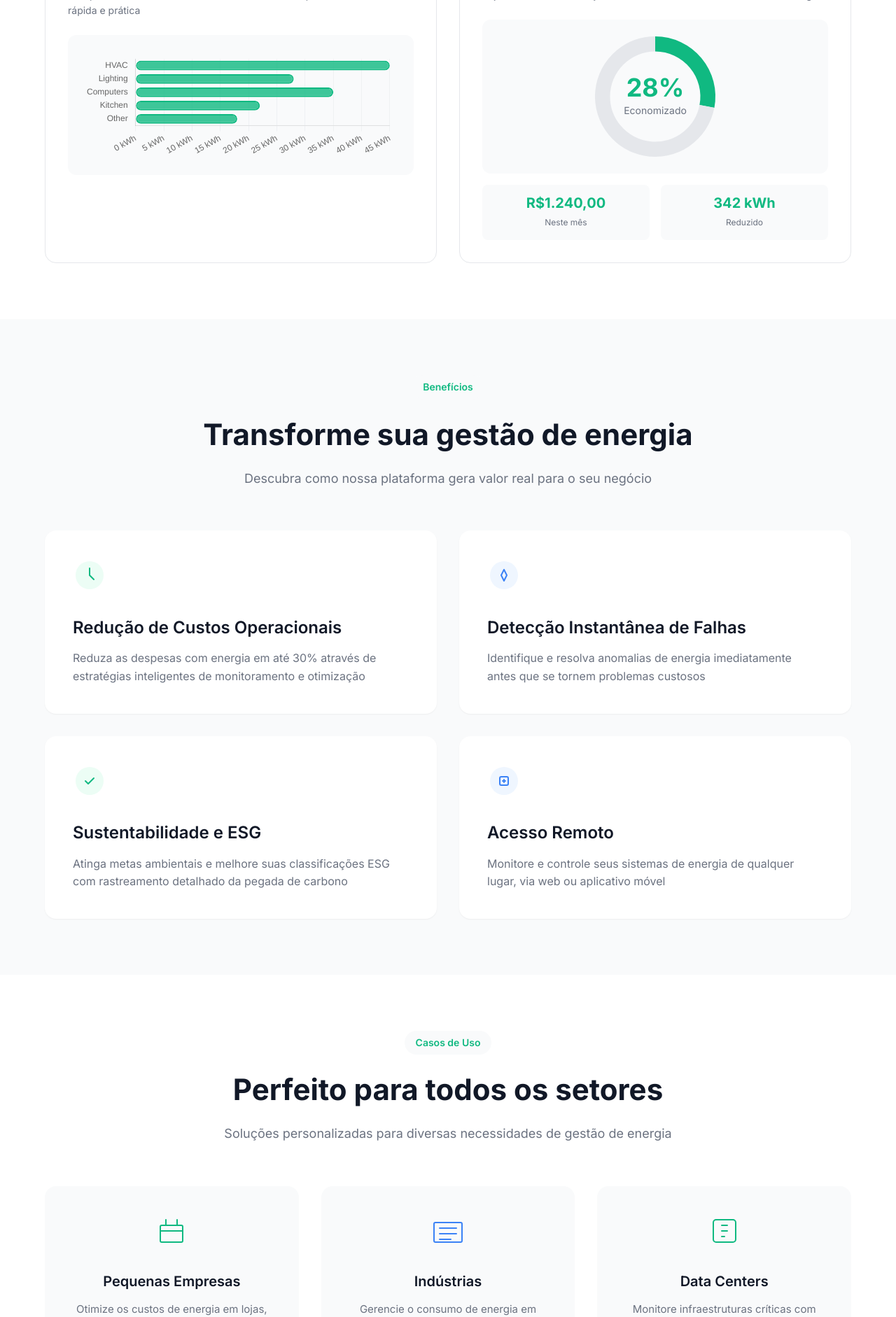
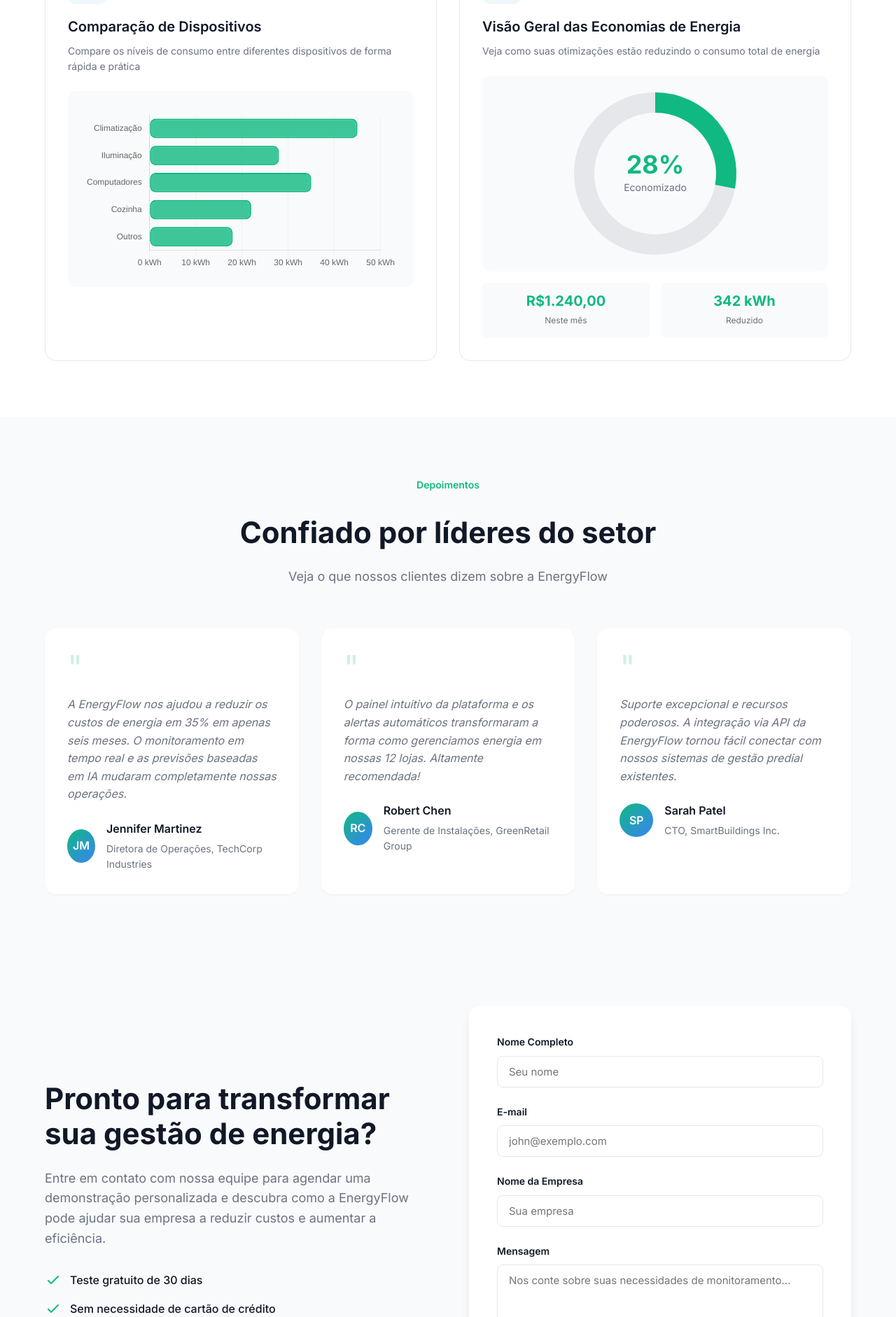
Before and after one commit to queren-alves/energyflow, a PHP site: page / in a window 1280 px wide. Shown: the part 2971-4853 px from the top of the page at 70% size. Run offline with PHP 8.4, Linux system fonts and the light colour scheme.

Commit message:
ajustes no css e js

```diff
--- a/website/index.html
+++ b/website/index.html
@@ -28,8 +28,6 @@
           <a href="#home" class="nav-link">Início</a>
           <a href="#features" class="nav-link">Recursos</a>
           <a href="#data-visualization" class="nav-link">Demonstração</a>
-          <a href="#benefits" class="nav-link">Benefícios</a>
-          <a href="#use-cases" class="nav-link">Casos de uso</a>
           <a href="#contact" class="nav-link">Contato</a>
         </nav>
 
@@ -254,7 +252,7 @@
               <canvas id="horizontalBarChart"></canvas>
             </div>
             <div class="chart-tooltip">
-              <span class="tooltip-label">Sistema de Ar Condicionado</span>
+              <span class="tooltip-label">Climatização</span>
               <span class="tooltip-value">Maior consumidor</span>
             </div>
           </div>
@@ -288,131 +286,6 @@
         </div>
       </div>
     </section>
-
-  <!-- seção benefícios -->
-  <section class="benefits" id="benefits">
-    <div class="container">
-      <div class="section-header">
-        <span class="section-tag">Benefícios</span>
-        <h2 class="section-title">Transforme sua gestão de energia</h2>
-        <p class="section-description">Descubra como nossa plataforma gera valor real para o seu negócio</p>
-      </div>
-
-      <div class="benefits-grid">
-        <div class="benefit-card">
-          <div class="benefit-icon">
-            <svg width="48" height="48" viewBox="0 0 48 48" fill="none" xmlns="http://www.w3.org/2000/svg">
-              <circle cx="24" cy="24" r="20" fill="#ECFDF5"/>
-              <path d="M24 14V24L30 30" stroke="#10B981" stroke-width="2" stroke-linecap="round"/>
-            </svg>
-          </div>
-          <h3 class="benefit-title">Redução de Custos Operacionais</h3>
-          <p class="benefit-description">Reduza as despesas com energia em até 30% através de estratégias inteligentes de monitoramento e otimização</p>
-        </div>
-
-        <div class="benefit-card">
-          <div class="benefit-icon">
-            <svg width="48" height="48" viewBox="0 0 48 48" fill="none" xmlns="http://www.w3.org/2000/svg">
-              <circle cx="24" cy="24" r="20" fill="#EFF6FF"/>
-              <path d="M24 16L28 24L24 32L20 24L24 16Z" stroke="#3B82F6" stroke-width="2" stroke-linejoin="round"/>
-            </svg>
-          </div>
-          <h3 class="benefit-title">Detecção Instantânea de Falhas</h3>
-          <p class="benefit-description">Identifique e resolva anomalias de energia imediatamente antes que se tornem problemas custosos</p>
-        </div>
-
-        <div class="benefit-card">
-          <div class="benefit-icon">
-            <svg width="48" height="48" viewBox="0 0 48 48" fill="none" xmlns="http://www.w3.org/2000/svg">
-              <circle cx="24" cy="24" r="20" fill="#ECFDF5"/>
-              <path d="M18 24L22 28L30 20" stroke="#10B981" stroke-width="2" stroke-linecap="round" stroke-linejoin="round"/>
-            </svg>
-          </div>
-          <h3 class="benefit-title">Sustentabilidade e ESG</h3>
-          <p class="benefit-description">Atinga metas ambientais e melhore suas classificações ESG com rastreamento detalhado da pegada de carbono</p>
-        </div>
-
-        <div class="benefit-card">
-          <div class="benefit-icon">
-            <svg width="48" height="48" viewBox="0 0 48 48" fill="none" xmlns="http://www.w3.org/2000/svg">
-              <circle cx="24" cy="24" r="20" fill="#EFF6FF"/>
-              <rect x="18" y="18" width="12" height="12" rx="2" stroke="#3B82F6" stroke-width="2"/>
-              <path d="M24 22V26M22 24H26" stroke="#3B82F6" stroke-width="2" stroke-linecap="round"/>
-            </svg>
-          </div>
-          <h3 class="benefit-title">Acesso Remoto</h3>
-          <p class="benefit-description">Monitore e controle seus sistemas de energia de qualquer lugar, via web ou aplicativo móvel</p>
-        </div>
-      </div>
-    </div>
-  </section>
-
-  <!-- seção estudo de casos -->
-  <section class="use-cases" id="use-cases">
-    <div class="container">
-      <div class="section-header">
-        <span class="section-tag">Casos de Uso</span>
-        <h2 class="section-title">Perfeito para todos os setores</h2>
-        <p class="section-description">Soluções personalizadas para diversas necessidades de gestão de energia</p>
-      </div>
-
-      <div class="use-cases-grid">
-        <div class="use-case-card">
-          <div class="use-case-image">
-            <svg width="64" height="64" viewBox="0 0 64 64" fill="none" xmlns="http://www.w3.org/2000/svg">
-              <rect x="16" y="24" width="32" height="24" rx="2" stroke="#10B981" stroke-width="2"/>
-              <path d="M24 16V24M40 16V24M16 32H48" stroke="#10B981" stroke-width="2" stroke-linecap="round"/>
-            </svg>
-          </div>
-          <h3 class="use-case-title">Pequenas Empresas</h3>
-          <p class="use-case-description">Otimize os custos de energia em lojas, restaurantes e escritórios com ferramentas de monitoramento fáceis de usar</p>
-        </div>
-
-        <div class="use-case-card">
-          <div class="use-case-image">
-            <svg width="64" height="64" viewBox="0 0 64 64" fill="none" xmlns="http://www.w3.org/2000/svg">
-              <rect x="12" y="20" width="40" height="28" rx="2" stroke="#3B82F6" stroke-width="2"/>
-              <path d="M20 28H44M20 36H44M20 44H36" stroke="#3B82F6" stroke-width="2" stroke-linecap="round"/>
-            </svg>
-          </div>
-          <h3 class="use-case-title">Indústrias</h3>
-          <p class="use-case-description">Gerencie o consumo de energia em grande escala em plantas de manufatura com precisão e controle</p>
-        </div>
-
-        <div class="use-case-card">
-          <div class="use-case-image">
-            <svg width="64" height="64" viewBox="0 0 64 64" fill="none" xmlns="http://www.w3.org/2000/svg">
-              <rect x="16" y="16" width="32" height="32" rx="4" stroke="#10B981" stroke-width="2"/>
-              <path d="M28 24H36M28 32H36M28 40H32" stroke="#10B981" stroke-width="2" stroke-linecap="round"/>
-            </svg>
-          </div>
-          <h3 class="use-case-title">Data Centers</h3>
-          <p class="use-case-description">Monitore infraestruturas críticas com alertas em tempo real e recursos de manutenção preditiva</p>
-        </div>
-
-        <div class="use-case-card">
-          <div class="use-case-image">
-            <svg width="64" height="64" viewBox="0 0 64 64" fill="none" xmlns="http://www.w3.org/2000/svg">
-              <rect x="20" y="12" width="24" height="40" rx="2" stroke="#3B82F6" stroke-width="2"/>
-              <path d="M28 20H36M28 28H36M28 36H36" stroke="#3B82F6" stroke-width="2" stroke-linecap="round"/>
-            </svg>
-          </div>
-          <h3 class="use-case-title">Prédios Comerciais</h3>
-          <p class="use-case-description">Reduza os custos operacionais em edifícios corporativos e centros comerciais com gestão inteligente de energia</p>
-        </div>
-
-        <div class="use-case-card">
-          <div class="use-case-image">
-            <svg width="64" height="64" viewBox="0 0 64 64" fill="none" xmlns="http://www.w3.org/2000/svg">
-              <path d="M32 12L48 28H40V52H24V28H16L32 12Z" stroke="#10B981" stroke-width="2" stroke-linejoin="round"/>
-            </svg>
-          </div>
-          <h3 class="use-case-title">Condomínios Residenciais</h3>
-          <p class="use-case-description">Forneça aos moradores dados transparentes sobre o consumo de energia e ajude a reduzir o gasto total do edifício</p>
-        </div>
-      </div>
-    </div>
-  </section>
 
   <!-- seção depoimentos -->
   <section class="testimonials">
--- a/website/src/javascript/register.js
+++ b/website/src/javascript/register.js
@@ -156,7 +156,7 @@ document.addEventListener('DOMContentLoaded', function() {
         const formData = new FormData(registerForm);
 
         try {
-          const response = await fetch('php/register.php', {
+          const response = await fetch('src/php/register.php', {
             method: 'POST',
             body: formData
           });
--- a/website/src/javascript/view.js
+++ b/website/src/javascript/view.js
@@ -1,13 +1,13 @@
 document.addEventListener('DOMContentLoaded', () => {
-  // Data Visualization Charts
+  // charts
   const initializeCharts = () => {
-    // Check if Chart.js is loaded
+    // verifica se Chart.js ta carregado
     if (typeof Chart === 'undefined') {
       console.error('Chart.js is not loaded');
       return;
     }
 
-    // Line Chart - Energy Consumption by Environment
+    // line chart
 const lineCtx = document.getElementById('lineChart');
 if (lineCtx) {
   const lineChart = new Chart(lineCtx, {
@@ -15,7 +15,7 @@ if (lineCtx) {
     data: {
       labels: ['6am', '9am', '12pm', '3pm', '6pm', '9pm'],
       datasets: [{
-        label: 'Kitchen',
+        label: 'Cozinha',
         data: [2.1, 2.8, 3.5, 3.2, 4.1, 3.8],
         borderColor: 'rgb(16, 185, 129)',
         backgroundColor: 'rgba(16, 185, 129, 0.1)',
@@ -29,8 +29,8 @@ if (lineCtx) {
       responsive: true,
       maintainAspectRatio: false,
       animation: {
-        duration: 2000,           // antes: 1000
-        easing: 'easeInOutCubic'  // transição mais suave
+        duration: 2000,
+        easing: 'easeInOutCubic'
       },
       plugins: {
         legend: { display: false },
@@ -53,24 +53,24 @@ if (lineCtx) {
     }
   });
 
-  // Animate line chart data
+  // animação line chart
   setInterval(() => {
     lineChart.data.datasets[0].data = lineChart.data.datasets[0].data.map(() =>
       (Math.random() * 3 + 1.5).toFixed(1)
     );
     lineChart.update('active');
-  }, 5000); // antes: 3000
+  }, 5000);
 }
 
-// Bar Chart - Consumption Alerts
+// bar chart
 const barCtx = document.getElementById('barChart');
 if (barCtx) {
   const barChart = new Chart(barCtx, {
     type: 'bar',
     data: {
-      labels: ['Device 1', 'Device 2', 'Device 3', 'Device 4', 'Device 5'],
+      labels: ['Disp 1', 'Disp 2', 'Disp 3', 'Disp 4', 'Disp 5'],
       datasets: [{
-        label: 'Consumption',
+        label: 'Consumo',
         data: [65, 85, 45, 95, 70],
         backgroundColor: [
           'rgb(16, 185, 129)',
@@ -112,7 +112,7 @@ if (barCtx) {
     }
   });
 
-  // Animate bar chart data
+  // animação bar chart
   setInterval(() => {
     barChart.data.datasets[0].data = barChart.data.datasets[0].data.map(() => {
       const value = Math.floor(Math.random() * 60 + 40);
@@ -124,18 +124,18 @@ if (barCtx) {
       return 'rgb(239, 68, 68)';
     });
     barChart.update('active');
-  }, 5000); // antes: 2500
+  }, 5000);
 }
 
-    // Horizontal Bar Chart - Device Comparison
+    // bar chart horizontal
     const horizontalBarCtx = document.getElementById('horizontalBarChart');
     if (horizontalBarCtx) {
       const horizontalBarChart = new Chart(horizontalBarCtx, {
         type: 'bar',
         data: {
-          labels: ['HVAC', 'Lighting', 'Computers', 'Kitchen', 'Other'],
+          labels: ['Climatização', 'Iluminação', 'Computadores', 'Cozinha', 'Outros'],
           datasets: [{
-            label: 'Energy Usage (kWh)',
+            label: 'Consumo Energético (kWh)',
             data: [45, 28, 35, 22, 18],
             backgroundColor: 'rgba(16, 185, 129, 0.8)',
             borderColor: 'rgb(16, 185, 129)',
@@ -183,7 +183,7 @@ if (barCtx) {
         }
       });
 
-      // Animate horizontal bar chart data
+      // animação bar chart horizontal
       setInterval(() => {
         horizontalBarChart.data.datasets[0].data = horizontalBarChart.data.datasets[0].data.map(() =>
           Math.floor(Math.random() * 30 + 15)
@@ -192,13 +192,13 @@ if (barCtx) {
       }, 4000);
     }
 
-    // Doughnut Chart - Energy Savings Overview
+    // doughnut chart
     const doughnutCtx = document.getElementById('doughnutChart');
     if (doughnutCtx) {
       const doughnutChart = new Chart(doughnutCtx, {
         type: 'doughnut',
         data: {
-          labels: ['Saved', 'Used'],
+          labels: ['Economizado', 'Usado'],
           datasets: [{
             data: [28, 72],
             backgroundColor: [
@@ -229,7 +229,7 @@ if (barCtx) {
         }
       });
 
-      // Animate doughnut chart data
+      // animação doughnut chart
       setInterval(() => {
         const savedPercentage = Math.floor(Math.random() * 15 + 20);
         doughnutChart.data.datasets[0].data = [savedPercentage, 100 - savedPercentage];
@@ -237,7 +237,6 @@ if (barCtx) {
 
         const centerText = document.querySelector('.center-percentage');
         if (centerText) {
-          // Smooth transition for center text
           centerText.style.transition = 'opacity 0.3s ease';
           centerText.style.opacity = '0';
           setTimeout(() => {
@@ -250,7 +249,7 @@ if (barCtx) {
     }
   };
 
-  // Initialize charts when the data visualization section is visible
+  // começa os charts quando a seção de demonstração tá visivel
   const chartObserver = new IntersectionObserver((entries) => {
     entries.forEach(entry => {
       if (entry.isIntersecting) {
--- a/website/src/styles/index.css
+++ b/website/src/styles/index.css
@@ -520,91 +520,6 @@ section {
   color: rgb(107, 114, 128);
 }
 
-/* seção benefícios */
-.benefits {
-  background: var(--light-bg);
-}
-
-.benefits-grid {
-  display: grid;
-  grid-template-columns: repeat(2, 1fr);
-  gap: 32px;
-}
-
-.benefit-card {
-  padding: 40px;
-  background: var(--white);
-  border-radius: 16px;
-  box-shadow: var(--shadow-sm);
-  transition: var(--transition);
-}
-
-.benefit-card:hover {
-  box-shadow: var(--shadow-lg);
-  transform: translateY(-4px);
-}
-
-.benefit-icon {
-  margin-bottom: 24px;
-}
-
-.benefit-title {
-  font-size: 24px;
-  font-weight: 600;
-  margin-bottom: 12px;
-  color: var(--text-dark);
-}
-
-.benefit-description {
-  font-size: 16px;
-  color: var(--text-gray);
-  line-height: 1.6;
-}
-
-/* seção casos de uso */
-.use-cases {
-  background: var(--white);
-}
-
-.use-cases-grid {
-  display: grid;
-  grid-template-columns: repeat(3, 1fr);
-  gap: 32px;
-}
-
-.use-case-card {
-  padding: 32px;
-  background: var(--light-bg);
-  border-radius: 16px;
-  text-align: center;
-  transition: var(--transition);
-}
-
-.use-case-card:hover {
-  background: var(--white);
-  box-shadow: var(--shadow-lg);
-  transform: translateY(-4px);
-}
-
-.use-case-image {
-  margin-bottom: 24px;
-  display: flex;
-  justify-content: center;
-}
-
-.use-case-title {
-  font-size: 20px;
-  font-weight: 600;
-  margin-bottom: 12px;
-  color: var(--text-dark);
-}
-
-.use-case-description {
-  font-size: 15px;
-  color: var(--text-gray);
-  line-height: 1.6;
-}
-
 /* seção depoimentos */
 .testimonials {
   background: var(--light-bg);
@@ -768,7 +683,7 @@ section {
   min-height: 120px;
 }
 
-/* Animations */
+/* animações */
 @keyframes growUp {
   from {
     transform: scaleY(0);
@@ -864,6 +779,10 @@ section {
   .contact-title {
     font-size: 32px;
   }
+
+  .data-visualization-grid {
+    grid-template-columns: 1fr;
+  }
 }
 
 @media (max-width: 480px) {
@@ -883,3 +802,32 @@ section {
     padding: 24px;
   }
 }
+
+/* responsividade dos gráficos Chart.js */
+.chart-container {
+  position: relative;
+  width: 100% !important;
+  height: auto !important;
+  aspect-ratio: 1.6 / 1;
+  min-height: 180px;
+  max-height: 280px;
+}
+
+.chart-container canvas {
+  width: 100% !important;
+  height: 100% !important;
+}
+
+@media (max-width: 768px) {
+  .chart-container {
+    aspect-ratio: 1 / 1;
+    min-height: 160px;
+  }
+}
+
+@media (max-width: 480px) {
+  .chart-container {
+    aspect-ratio: 1 / 1.2;
+    min-height: 140px;
+  }
+}
```
